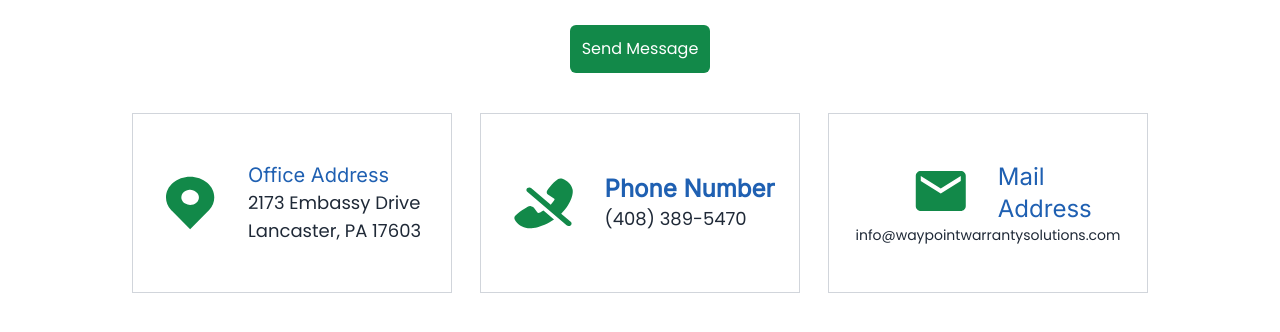
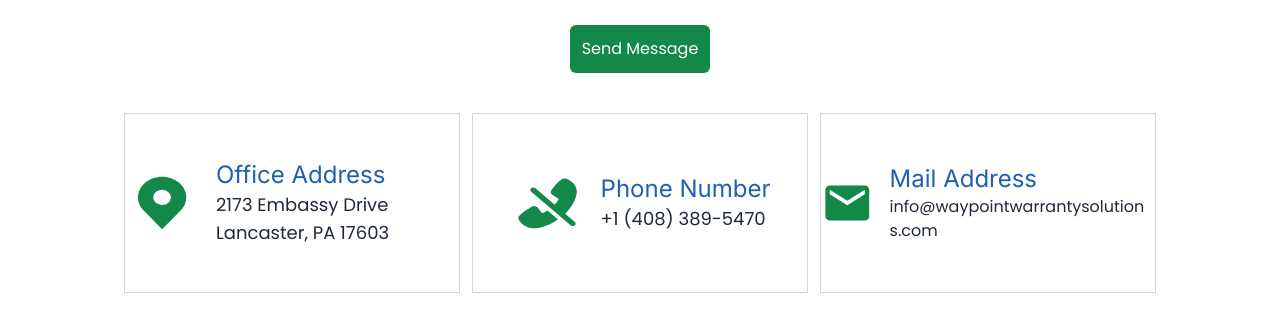
Before and after one commit to AbdullahSaad5/waypoint-warranty, a Next.js app: page /contact in a window 1280 px wide. Shown: the part 1115-1447 px from the top of the page. Built offline with nearby package versions, Linux system fonts and the light colour scheme; grey boxes are pictures that could not be loaded.

Commit message:
refactor: Update contact page UI and improve form validation

```diff
--- a/app/contact/page.tsx
+++ b/app/contact/page.tsx
@@ -205,9 +205,9 @@
         </form>
       </section>
       <section className="bg-primaryBg lg:px-[100px] md:px-[60px] px-[30px]">
-        <div className="flex lg:flex-row justify-center flex-col items-center lg:justify-around box-content my-10 mx-6 gap-x-3 gap-y-5">
-          <div className="lg:w-80 lg:h-[180px] w-72 h-[150px] border border-gray-300 flex flex-row justify-between items-center">
-            <div className="mx-5">
+        <div className="flex lg:flex-row justify-center flex-col items-center  box-content my-10 mx-6 gap-x-3 gap-y-5">
+          <div className="w-full lg:h-[180px] h-[150px] border border-gray-300 flex flex-row  justify-center items-center gap-4">
+            <div>
               <svg width="75" height="60" viewBox="0 0 84 71" fill="none" xmlns="http://www.w3.org/2000/svg">
                 <path
                   d="M41.561 4.4375C33.9856 4.44513 26.7231 7.01895 21.3666 11.5944C16.01 16.1698 12.9967 22.3732 12.9878 28.8438C12.9808 34.1312 15.0028 39.275 18.744 43.4875C18.744 43.4875 19.5233 44.3639 19.6506 44.4904L41.561 66.5625L63.4818 44.4793C63.5961 44.3617 64.378 43.4875 64.378 43.4875L64.3806 43.4808C68.1193 39.2699 70.1402 34.1287 70.1342 28.8438C70.1252 22.3732 67.112 16.1698 61.7554 11.5944C56.3988 7.01895 49.1363 4.44513 41.561 4.4375ZM41.561 37.7188C39.506 37.7188 37.4971 37.1982 35.7885 36.223C34.0798 35.2478 32.7481 33.8618 31.9616 32.2401C31.1752 30.6184 30.9695 28.8339 31.3704 27.1123C31.7713 25.3907 32.7609 23.8094 34.214 22.5682C35.6671 21.327 37.5184 20.4817 39.5339 20.1393C41.5495 19.7968 43.6386 19.9726 45.5372 20.6443C47.4357 21.316 49.0585 22.4536 50.2001 23.9131C51.3418 25.3726 51.9512 27.0884 51.9512 28.8438C51.9478 31.1966 50.852 33.4523 48.9042 35.1161C46.9564 36.7798 44.3156 37.7158 41.561 37.7188Z"
@@ -216,12 +216,12 @@
               </svg>
             </div>
             <div className="flex flex-col justify-center items-start">
-              <p className={`lg:text-xl text-secondaryText font-semibold ${inter.className}`}>Office Address</p>
+              <p className={`lg:text-2xl text-secondaryText font-semibold ${inter.className}`}>Office Address</p>
               <p className="lg:text-lg">2173 Embassy Drive Lancaster, PA 17603</p>
             </div>
           </div>
-          <div className="lg:w-80 lg:h-[180px] w-72 h-[150px] border border-gray-300 flex flex-row justify-center items-center">
-            <div className="mr-6">
+          <div className="w-full lg:h-[180px]  h-[150px] border border-gray-300 flex flex-row justify-center items-center  gap-4">
+            <div>
               <svg width="75" height="60" viewBox="0 0 84 71" fill="none" xmlns="http://www.w3.org/2000/svg">
                 <g clipPath="url(#clip0_272_2239)">
                   <path
@@ -237,24 +237,24 @@
               </svg>
             </div>
             <div className="flex flex-col justify-center items-start">
-              <p className="lg:text-2xl text-secondaryText font-semibold font-[Inter]">Phone Number</p>
-              <a href="tel:(408) 389-5470" className="lg:text-lg">
-                (408) 389-5470
+              <p className={`lg:text-2xl text-secondaryText font-semibold ${inter.className}`}>Phone Number</p>
+              <a href="tel:+1 (408) 389-5470" className="lg:text-lg">
+                +1 (408) 389-5470
               </a>
             </div>
           </div>
-          <div className="lg:w-80 lg:h-[180px] w-72 h-[150px] border border-gray-300 flex justify-center flex-col items-center">
-            <div className="flex flex-row justify-between">
+          <div className="w-full lg:h-[180px]  h-[150px] border border-gray-300 flex flex-row justify-center items-center  gap-4">
+            <div>
               <svg width="lg:65" height="60" viewBox="0 0 75 75" fill="none" xmlns="http://www.w3.org/2000/svg">
                 <path
                   d="M12.5 62.5C10.7812 62.5 9.31042 61.8885 8.0875 60.6656C6.86458 59.4427 6.25208 57.9708 6.25 56.25V18.75C6.25 17.0312 6.8625 15.5604 8.0875 14.3375C9.3125 13.1146 10.7833 12.5021 12.5 12.5H62.5C64.2188 12.5 65.6906 13.1125 66.9156 14.3375C68.1406 15.5625 68.7521 17.0333 68.75 18.75V56.25C68.75 57.9687 68.1385 59.4406 66.9156 60.6656C65.6927 61.8906 64.2208 62.5021 62.5 62.5H12.5ZM37.5 40.625L62.5 25V18.75L37.5 34.375L12.5 18.75V25L37.5 40.625Z"
                   fill="#128949"
                 />
               </svg>
+            </div>
+            <div className="flex flex-col justify-center items-start">
               <p className={`lg:text-2xl text-secondaryText font-semibold ${inter.className}`}>Mail Address</p>
-            </div>
-            <div className="lg:text-md text-sm md:text-md ">
-              <a href="mailto:info@waypointwarrantysolutions.com" target="_blank">
+              <a href="mailto:info@waypointwarrantysolutions.com" target="_blank" className="break-all">
                 info@waypointwarrantysolutions.com
               </a>
             </div>
@@ -264,14 +264,14 @@
       <section className="bg-primaryBg ">
         <div className="flex justify-center items-center my-10 mx-10">
           <div className="h-[40vw] w-[80vw] lg:h-[80vh] border border-gray-500/25 relative">
-            <Image
-              src={MapImage}
-              alt="Lancaster Map"
-              className="h-[40vw] lg:h-[80vh] object-cover w-full"
-              fill
-              quality={100}
-              fetchPriority="high"
-            />
+            <iframe
+              src="https://www.google.com/maps/embed?pb=!1m18!1m12!1m3!1d3054.361191077947!2d-76.3612515!3d40.04503979999999!2m3!1f0!2f0!3f0!3m2!1i1024!2i768!4f13.1!3m3!1m2!1s0x89c62420e6aad537%3A0xfc77ba3d0f194859!2s2173%20Embassy%20Dr%2C%20Lancaster%2C%20PA%2017603%2C%20USA!5e0!3m2!1sen!2s!4v1721746032973!5m2!1sen!2s"
+              width="100%"
+              height="100%"
+              allowFullScreen
+              loading="lazy"
+              referrerPolicy="no-referrer-when-downgrade"
+            ></iframe>
           </div>
         </div>
       </section>
```
